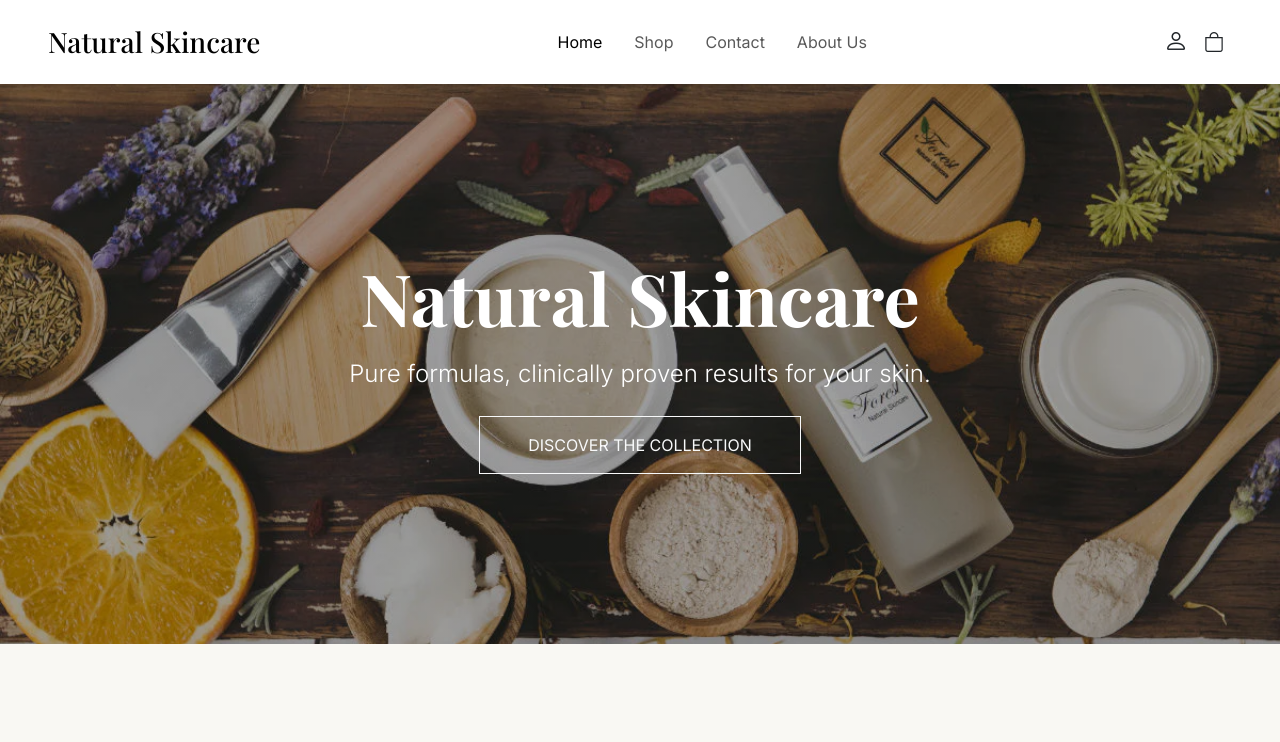
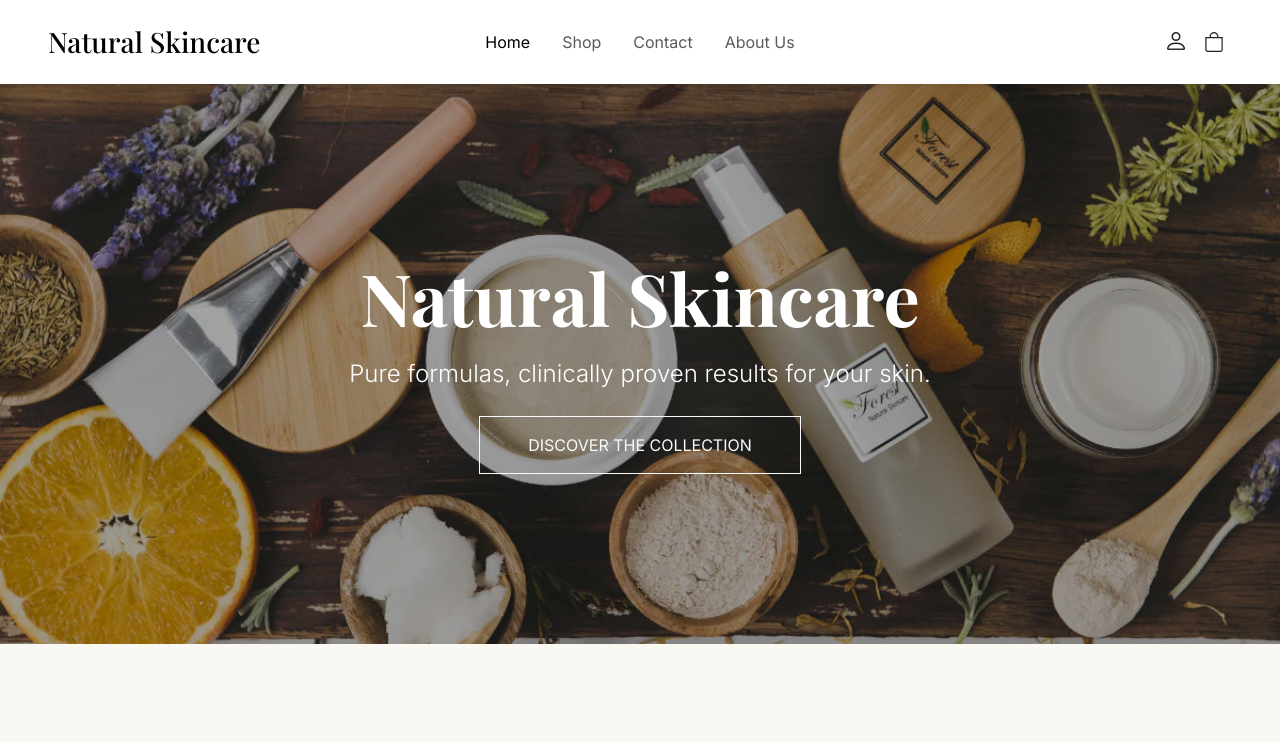
Before and after one commit to MyJersey/Framework, a React (Vite) app in the folder client/: page / in a window 1280 px wide. Shown: the top 742 px of the page. Built offline with nearby package versions, Linux system fonts and the light colour scheme; no server answers.

Commit message:
center navbar

```diff
--- a/client/src/components/Navbar.tsx
+++ b/client/src/components/Navbar.tsx
@@ -25,7 +25,7 @@ export default function AppNavbar() {
         <Link className="navbar-brand fs-3 m-0" to="/">Natural Skincare</Link>
 
         <div
-          className={`collapse navbar-collapse justify-content-center order-lg-2${expanded ? ' show' : ''}`}
+          className={`collapse navbar-collapse justify-content-center${expanded ? ' show' : ''}`}
           id="navbarNav"
         >
           <ul className="navbar-nav gap-3">
@@ -49,7 +49,7 @@ export default function AppNavbar() {
           </ul>
         </div>
 
-        <div className="d-flex align-items-center gap-3 order-lg-3 ms-auto ms-lg-0">
+        <div className="d-flex align-items-center gap-3 ms-auto">
           {user ? (
             // registered: show the name as a clickable logout button
             <button
--- a/client/src/styles/app.css
+++ b/client/src/styles/app.css
@@ -11,7 +11,6 @@ body {
     background-color: #ffffff;
     color: var(--dark-green);
     overflow-x: hidden;
-    /* Evita scroll orizzontale */
 }
 
 h1,
@@ -136,9 +135,17 @@ footer h6 {
     margin: 0 auto;
 }
 
+/* Navbar links truly centered */
+@media (min-width: 992px) {
+    .navbar .navbar-collapse {
+        position: absolute;
+        left: 50%;
+        transform: translateX(-50%);
+    }
+}
+
 /* Responsive fixes */
 @media (max-width: 991px) {
-
     .features .border-start,
     .features .border-end {
         border: none !important;
```
